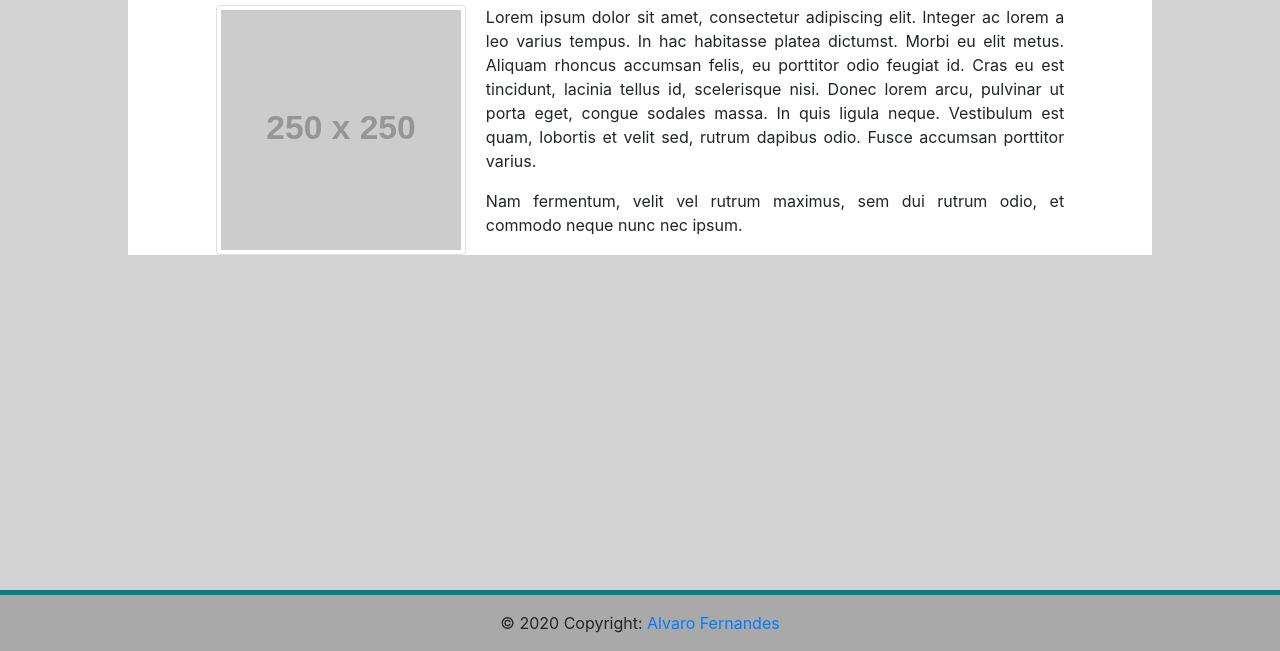
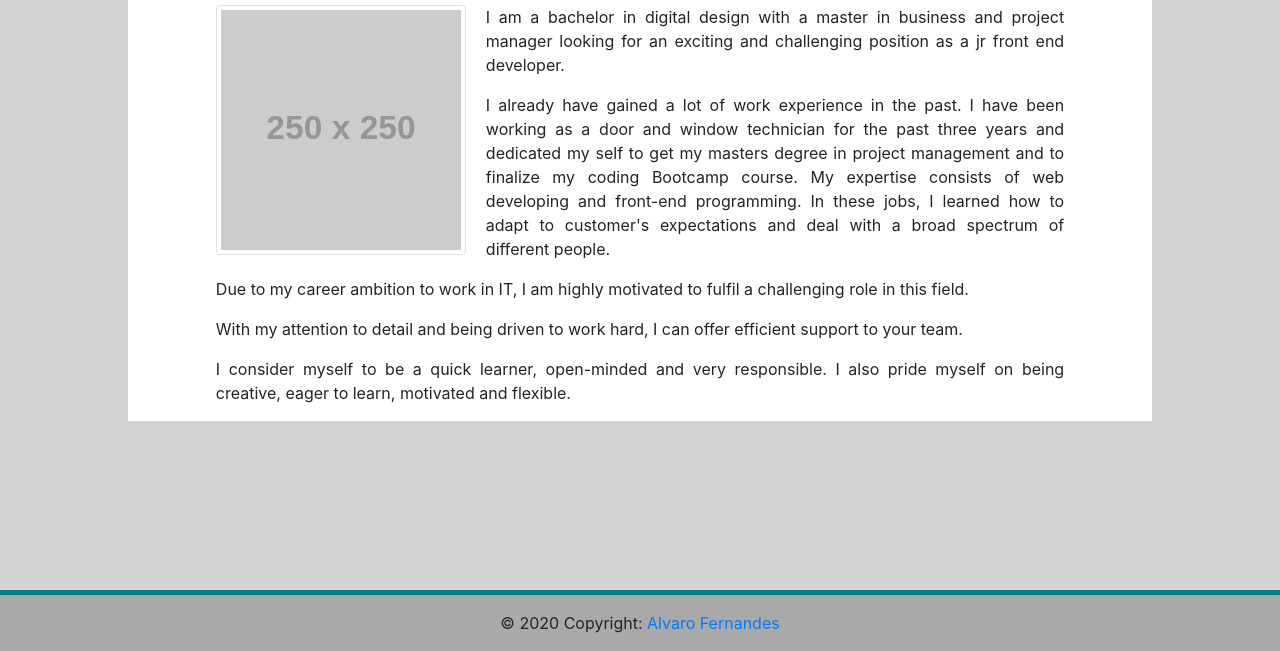
Before and after one commit to AlvaroFernandes/ResponsivePortfolio, a plain HTML site: page index.html in a window 1280 px wide. Shown: the part 149-800 px from the top of the page. Drawn offline with nearby package versions, Linux system fonts and the light colour scheme; placeholder pictures from the web are drawn by us.

Commit message:
add brand statement to index page

```diff
--- a/index.html
+++ b/index.html
@@ -50,10 +50,12 @@
                 <div class="row">
                     <div class="col-lg-12 col-md-12 col-sm-12">
                         <img src="https://via.placeholder.com/250.png" class="img-fluid img-thumbnail" alt="image of Alvaro Fernandes" />
-                        <p>Lorem ipsum dolor sit amet, consectetur adipiscing elit. Integer ac lorem a leo varius tempus. In hac habitasse platea dictumst. Morbi eu elit metus. Aliquam rhoncus accumsan felis, eu porttitor odio feugiat id. Cras eu est tincidunt,
-                            lacinia tellus id, scelerisque nisi. Donec lorem arcu, pulvinar ut porta eget, congue sodales massa. In quis ligula neque. Vestibulum est quam, lobortis et velit sed, rutrum dapibus odio. Fusce accumsan porttitor varius.</p>
-                        <p>Nam fermentum, velit vel rutrum maximus, sem dui rutrum odio, et commodo neque nunc nec ipsum.
-                        </p>
+                        <p>I am a bachelor in digital design with a master in business and project manager looking for an exciting and challenging position as a jr front end developer.</p>
+                        <p>I already have gained a lot of work experience in the past. I have been working as a door and window technician for the past three years and dedicated my self to get my masters degree in project management and to finalize my coding
+                            Bootcamp course. My expertise consists of web developing and front-end programming. In these jobs, I learned how to adapt to customer's expectations and deal with a broad spectrum of different people.</p>
+                        <p>Due to my career ambition to work in IT, I am highly motivated to fulfil a challenging role in this field.</p>
+                        <p>With my attention to detail and being driven to work hard, I can offer efficient support to your team.</p>
+                        <p>I consider myself to be a quick learner, open-minded and very responsible. I also pride myself on being creative, eager to learn, motivated and flexible.</p>
                     </div>
                 </div>
             </div>
```
